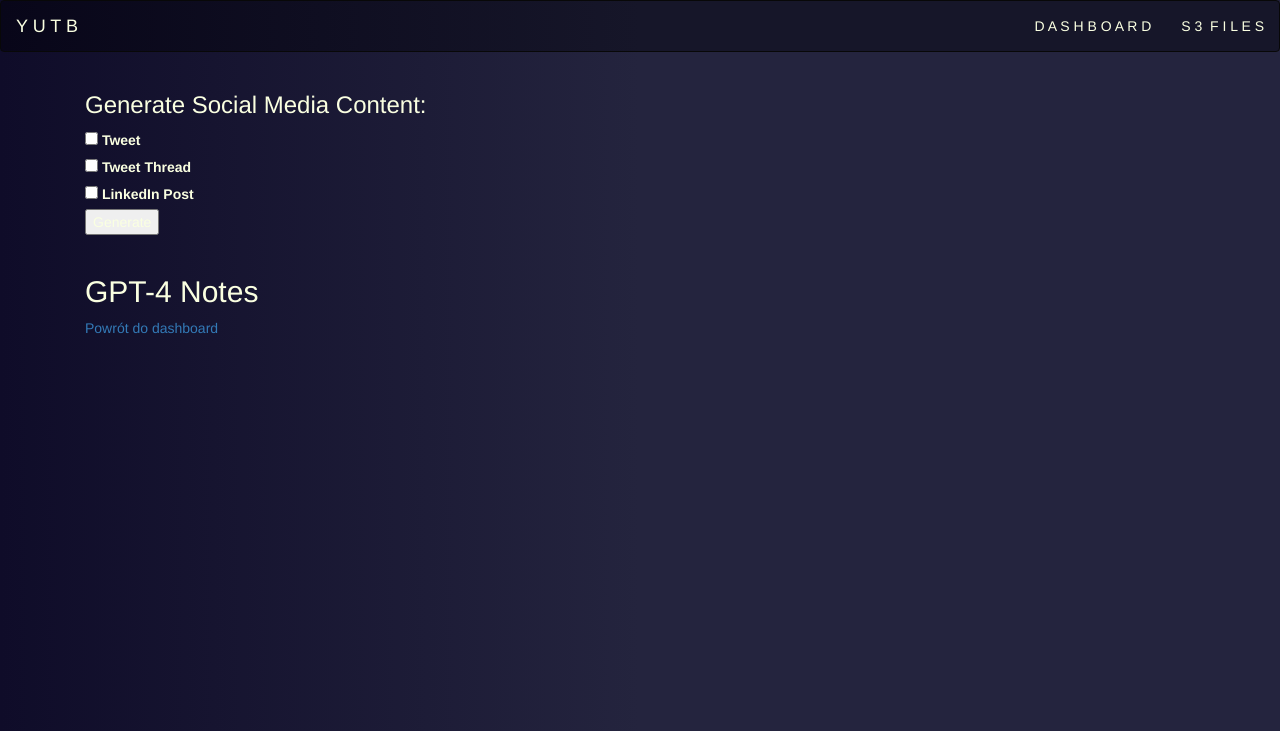
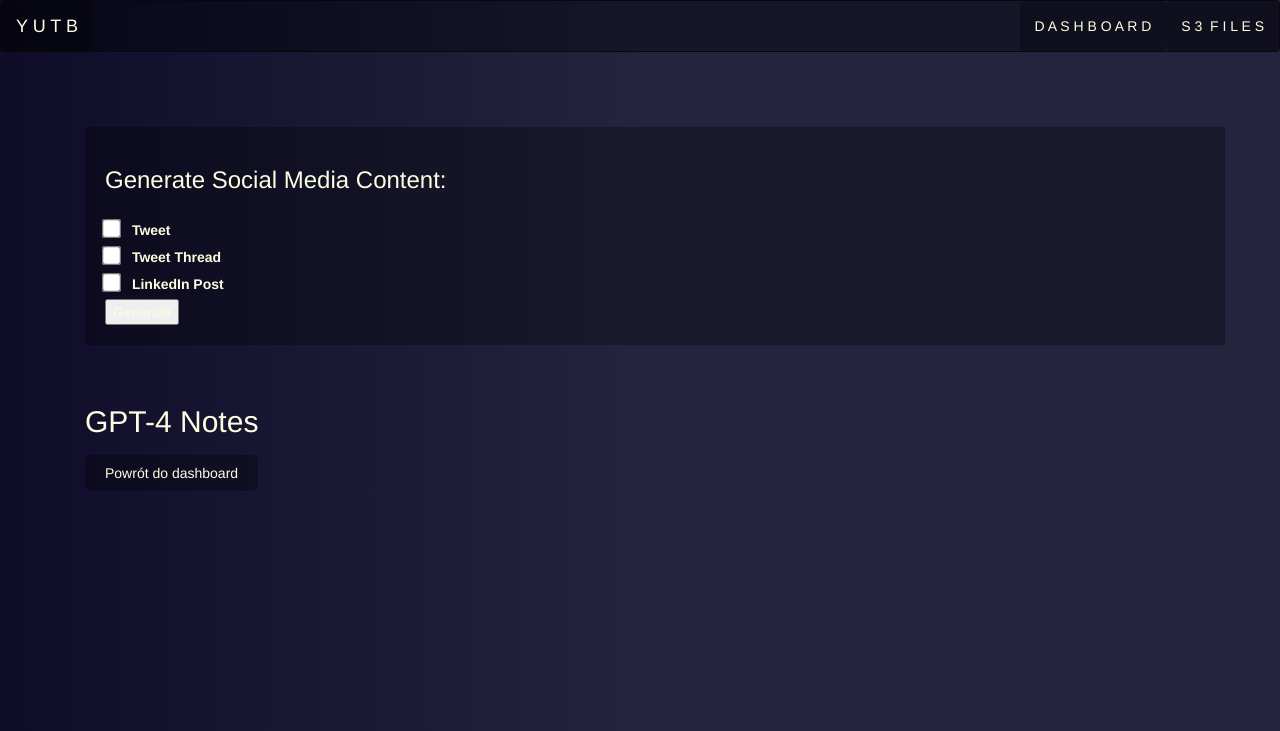
Before and after one commit to janmisiurek/yutb, a Flask app: template templates/notes.html in a window 1280 px wide. Shown: the top 731 px of the page. Run offline with Flask 3, Linux system fonts and the light colour scheme; the template is opened without the code that fills it, so the values that code supplies are empty; some libraries are stand-ins or nearby versions.

Commit message:
add style to notes.html

```diff
--- a/templates/notes.html
+++ b/templates/notes.html
@@ -7,6 +7,44 @@
 {% block content %}
 <body>
     <div class="container">
+
+        <style>
+            h1, h2, h3 {
+                color: #faffe1;
+                padding-bottom: 15px;
+            }
+            form {
+                margin: 20px 0;
+                padding: 20px;
+                background-color: rgba(0, 0, 0, 0.3);
+            }
+            input[type="checkbox"] {
+                transform: scale(1.5);
+                margin-right: 10px;
+            }
+            table {
+                width: 100%;
+                text-align: center;
+                margin-bottom: 20px;
+                border-collapse: separate;
+                border-spacing: 0 15px;
+            }
+            th, td {
+                padding: 15px;
+                background-color: rgba(0, 0, 0, 0.3);
+            }
+            a {
+                padding: 10px 20px;
+                background-color: rgba(0, 0, 0, 0.3);
+                color: #faffe1;
+                transition: all 0.3s ease;
+                border-radius: 5px;
+            }
+            a:hover {
+                color: #327ab7;
+                text-decoration: none;
+            }
+        </style>
 
         <h1>{{ name }}</h1>
 
```
